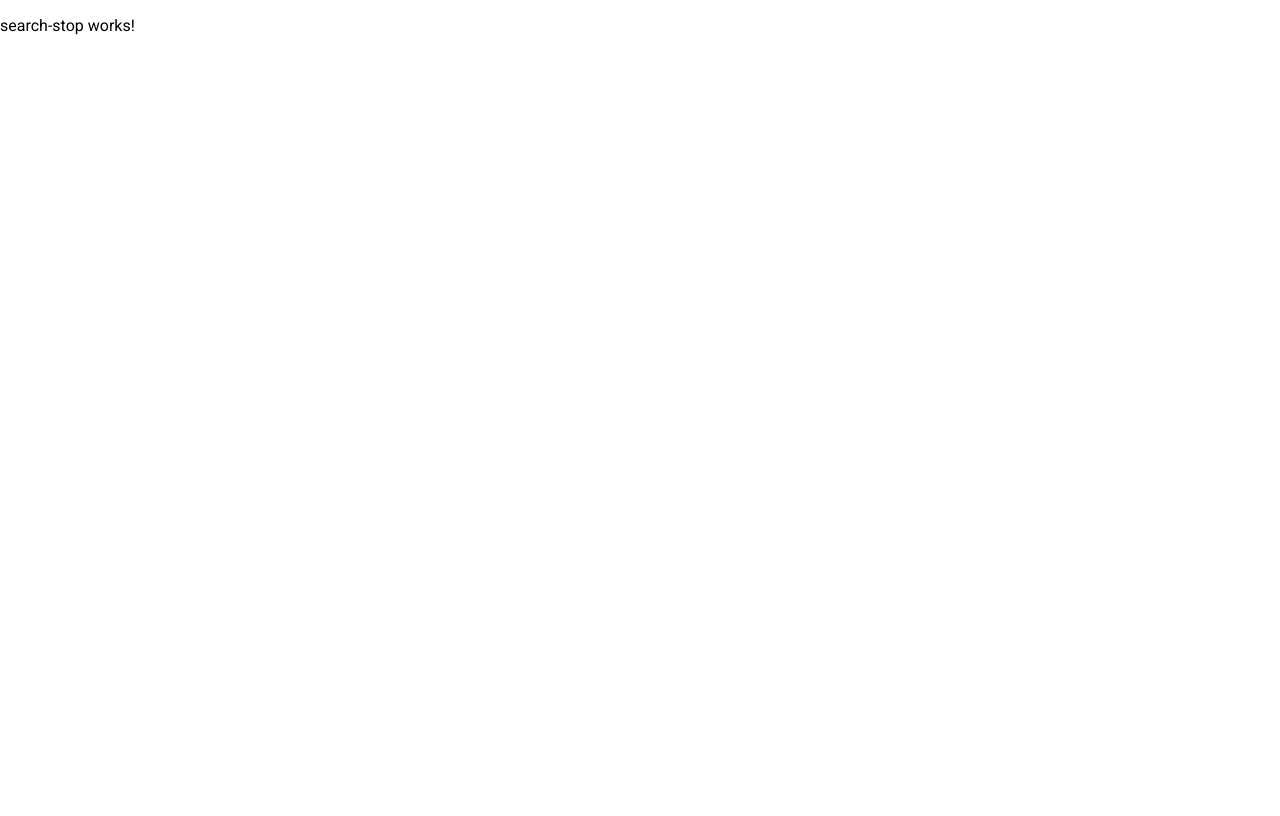
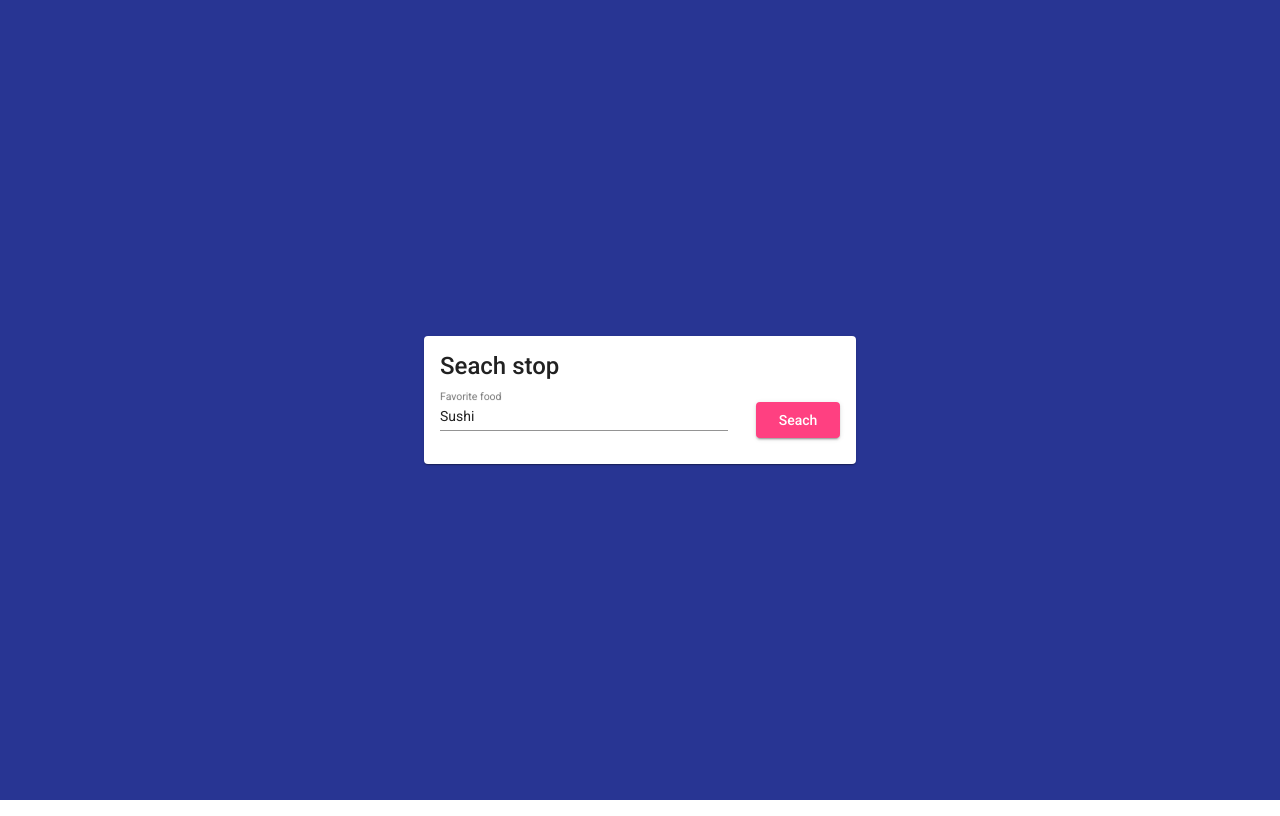
Before and after one commit to arzek/test-task-angular, an Angular app: page / in a window 1280 px wide. Built offline with nearby package versions, Linux system fonts and the light colour scheme.

Commit message:
html beta

```diff
--- a/package.json
+++ b/package.json
@@ -7,7 +7,8 @@
     "build": "ng build",
     "test": "ng test",
     "lint": "ng lint",
-    "e2e": "ng e2e"
+    "e2e": "ng e2e",
+    "server": "node server.js"
   },
   "private": true,
   "dependencies": {
--- a/src/app/app.component.html
+++ b/src/app/app.component.html
@@ -1 +1,3 @@
-<router-outlet></router-outlet>
+<main>
+  <router-outlet></router-outlet>
+</main>
--- a/src/app/pages/search-stop/search-stop.component.html
+++ b/src/app/pages/search-stop/search-stop.component.html
@@ -1,3 +1,18 @@
-<p>
-  search-stop works!
-</p>
+<section class="app-main-content">
+  <mat-card class="app-card">
+    <mat-card-title class="app-card-title">Seach stop</mat-card-title>
+    <mat-card-content>
+      <div class="app-card-content">
+        <mat-form-field class="example-full-width">
+          <input matInput
+            placeholder="Favorite food"
+            value="Sushi">
+        </mat-form-field>
+
+        <button mat-raised-button
+          color="accent">Seach
+        </button>
+      </div>
+    </mat-card-content>
+  </mat-card>
+</section>
--- a/src/app/pages/show-stop/show-stop.component.html
+++ b/src/app/pages/show-stop/show-stop.component.html
@@ -1,3 +1,57 @@
-<p>
-  show-stop works!
-</p>
+<section class="app-main-content"
+  [ngClass]="{'app-align-top': !progress}">
+  <mat-spinner *ngIf="progress"></mat-spinner>
+  <mat-card class="app-card app-card-large"
+    *ngIf="!progress">
+    <mat-card-title class="app-card-title">Seach stop</mat-card-title>
+    <mat-card-content>
+      <div>
+        <mat-accordion *ngIf="!progress">
+          <mat-expansion-panel *ngFor="let item of stopResponse.stops; let i = index;">
+            <mat-expansion-panel-header>
+              <mat-panel-title>
+                <b>{{ i + 1 }}.</b> {{ item.name }}
+              </mat-panel-title>
+
+            </mat-expansion-panel-header>
+
+            <mat-list>
+              <mat-list-item>
+                <div class="app-flex app-justify-between app-width-1-1">
+                  <div>Yonge-University-Spadina Subway To Finch Station</div>
+                  <div><b>11:49a </b></div>
+                </div>
+              </mat-list-item>
+
+              <mat-list-item>
+                <div class="app-flex app-justify-between app-width-1-1">
+                  <div>Yonge-University-Spadina Subway To Finch Station</div>
+                  <div><b>11:49a </b></div>
+                </div>
+              </mat-list-item>
+
+              <mat-list-item>
+                <div class="app-flex app-justify-between app-width-1-1">
+                  <div>Yonge-University-Spadina Subway To Finch Station</div>
+                  <div><b>11:49a </b></div>
+                </div>
+              </mat-list-item>
+
+              <mat-list-item>
+                <div class="app-flex app-justify-between app-width-1-1">
+                  <div>Yonge-University-Spadina Subway To Finch Station</div>
+                  <div><b>11:49a </b></div>
+                </div>
+              </mat-list-item>
+
+            </mat-list>
+
+
+          </mat-expansion-panel>
+
+        </mat-accordion>
+      </div>
+    </mat-card-content>
+
+  </mat-card>
+</section>
--- a/src/app/pages/show-stop/show-stop.component.ts
+++ b/src/app/pages/show-stop/show-stop.component.ts
@@ -1,4 +1,7 @@
 import { Component, OnInit } from '@angular/core';
+import { ActivatedRoute } from '@angular/router';
+import { StopResponse } from 'src/app/types';
+import { StopService } from 'src/app/services/stop.service';
 
 @Component({
   selector: 'app-show-stop',
@@ -7,9 +10,24 @@ import { Component, OnInit } from '@angular/core';
 })
 export class ShowStopComponent implements OnInit {
 
-  constructor() { }
+  stopResponse: StopResponse;
+
+  error = false;
+  progress = false;
+
+  constructor(private route: ActivatedRoute, private service: StopService) { }
 
   ngOnInit() {
+    this.route.params.subscribe(async ({ id }) => {
+      this.progress = true;
+      try {
+        this.stopResponse = await this.service.getStopById(id);
+        this.progress = false;
+      } catch (e) {
+        this.error = true;
+        this.progress = false;
+      }
+    });
   }
 
 }
--- a/src/styles.scss
+++ b/src/styles.scss
@@ -1,4 +1,61 @@
 /* You can add global styles to this file, and also import other style files */
+@import "~@angular/material/theming";
 
 html, body { height: 100%; }
 body { margin: 0; font-family: Roboto, "Helvetica Neue", sans-serif; }
+
+.app-main-content {
+  display: flex;
+  padding: 5em;
+  flex-wrap: wrap;
+  justify-content: center;
+  align-items: center;
+  min-height: 100vh;
+  background-color: map_get(mat-palette($mat-indigo), 800);
+  box-sizing: border-box;
+}
+
+.app-card {
+  width: 25em;
+  padding: 2em;
+
+  &-content {
+    display: grid;
+    grid-template-columns: auto 6em;
+    grid-gap: 2em;
+    align-items: center;
+  }
+
+  &-large {
+    width: 50em;
+  }
+
+  .app-card-title {
+    margin-bottom: .5em;
+  }
+}
+
+
+.app-flex {
+  display: flex;
+}
+
+.app-justify-between {
+  justify-content: space-between;
+}
+
+.app-align-top {
+  align-items: flex-start;
+}
+
+.app-width-1-1 {
+  width: 100%;
+}
+
+.mat-progress-spinner circle, .mat-spinner circle {
+  stroke: white;
+}
+
+.mat-expansion-panel:not([class*=mat-elevation-z]) {
+  box-shadow: 0 0 0;
+}
```
Also changed, not shown: src/app/app.module.ts (+14 -1 lines), 1 other file (tests, documents, lock files or other folders).
